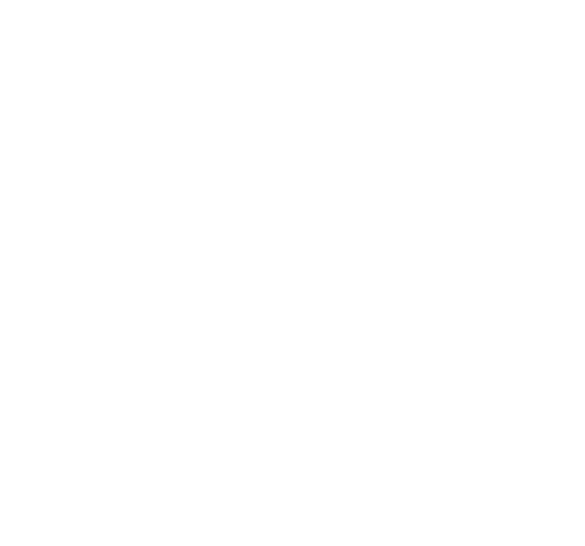
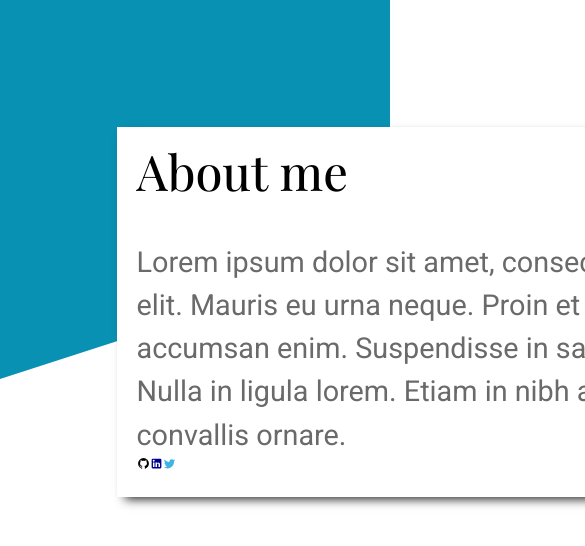
Before and after one commit to Advaitmenon1106/portfolio-responsive-design, a plain HTML site: page index.html in a window 390 px wide. Shown: the top 546 px of the page, 585 px wide, since content can reach past the window. Drawn offline with nearby package versions, Linux system fonts and the light colour scheme; a web font is replaced by a local one.

Commit message:
Design the about me div. Implement some amount of responsiveness to the about me div.

```diff
--- a/index.html
+++ b/index.html
@@ -1,11 +1,58 @@
 <!DOCTYPE html>
 <html lang="en">
-<head>
-    <meta charset="UTF-8">
-    <meta name="viewport" content="width=device-width, initial-scale=1.0">
+  <head>
+    <meta charset="UTF-8" />
+    <meta name="viewport" content="width=device-width, initial-scale=1.0" />
     <title>My Portfolio</title>
-</head>
-<body>
+    <link rel="stylesheet" href="./style.css" />
+  </head>
+  <body>
+    <div id="content">
+      <div class="blue-div">
+        <div class="about-me">
+          <p id="about-me-heading">About me</p>
+          Lorem ipsum dolor sit amet, consectetur adipiscing elit. Mauris eu
+          urna neque. Proin et dictum turpis, id accumsan enim. Suspendisse in
+          sapien purus. Nulla in ligula lorem. Etiam in nibh at mauris convallis
+          ornare.
 
-</body>
+          <div id="logos">
+            <svg
+              id="github-logo"
+              xmlns="http://www.w3.org/2000/svg"
+              viewBox="0 0 24 24"
+            >
+              <path
+                d="M12,2A10,10 0 0,0 2,12C2,16.42 4.87,20.17 8.84,21.5C9.34,21.58 9.5,21.27 9.5,21C9.5,20.77 9.5,20.14 9.5,19.31C6.73,19.91 6.14,17.97 6.14,17.97C5.68,16.81 5.03,16.5 5.03,16.5C4.12,15.88 5.1,15.9 5.1,15.9C6.1,15.97 6.63,16.93 6.63,16.93C7.5,18.45 8.97,18 9.54,17.76C9.63,17.11 9.89,16.67 10.17,16.42C7.95,16.17 5.62,15.31 5.62,11.5C5.62,10.39 6,9.5 6.65,8.79C6.55,8.54 6.2,7.5 6.75,6.15C6.75,6.15 7.59,5.88 9.5,7.17C10.29,6.95 11.15,6.84 12,6.84C12.85,6.84 13.71,6.95 14.5,7.17C16.41,5.88 17.25,6.15 17.25,6.15C17.8,7.5 17.45,8.54 17.35,8.79C18,9.5 18.38,10.39 18.38,11.5C18.38,15.32 16.04,16.16 13.81,16.41C14.17,16.72 14.5,17.33 14.5,18.26C14.5,19.6 14.5,20.68 14.5,21C14.5,21.27 14.66,21.59 15.17,21.5C19.14,20.16 22,16.42 22,12A10,10 0 0,0 12,2Z"
+              />
+            </svg>
+
+            <svg
+              id="linkedin-logo"
+              xmlns="http://www.w3.org/2000/svg"
+              viewBox="0 0 24 24"
+            >
+              <title>linkedin</title>
+              <path
+                d="M19 3A2 2 0 0 1 21 5V19A2 2 0 0 1 19 21H5A2 2 0 0 1 3 19V5A2 2 0 0 1 5 3H19M18.5 18.5V13.2A3.26 3.26 0 0 0 15.24 9.94C14.39 9.94 13.4 10.46 12.92 11.24V10.13H10.13V18.5H12.92V13.57C12.92 12.8 13.54 12.17 14.31 12.17A1.4 1.4 0 0 1 15.71 13.57V18.5H18.5M6.88 8.56A1.68 1.68 0 0 0 8.56 6.88C8.56 5.95 7.81 5.19 6.88 5.19A1.69 1.69 0 0 0 5.19 6.88C5.19 7.81 5.95 8.56 6.88 8.56M8.27 18.5V10.13H5.5V18.5H8.27Z"
+              />
+            </svg>
+
+            <svg
+              id="twitter-logo"
+              xmlns="http://www.w3.org/2000/svg"
+              viewBox="0 0 24 24"
+            >
+              <title>twitter</title>
+              <path
+                d="M22.46,6C21.69,6.35 20.86,6.58 20,6.69C20.88,6.16 21.56,5.32 21.88,4.31C21.05,4.81 20.13,5.16 19.16,5.36C18.37,4.5 17.26,4 16,4C13.65,4 11.73,5.92 11.73,8.29C11.73,8.63 11.77,8.96 11.84,9.27C8.28,9.09 5.11,7.38 3,4.79C2.63,5.42 2.42,6.16 2.42,6.94C2.42,8.43 3.17,9.75 4.33,10.5C3.62,10.5 2.96,10.3 2.38,10C2.38,10 2.38,10 2.38,10.03C2.38,12.11 3.86,13.85 5.82,14.24C5.46,14.34 5.08,14.39 4.69,14.39C4.42,14.39 4.15,14.36 3.89,14.31C4.43,16 6,17.26 7.89,17.29C6.43,18.45 4.58,19.13 2.56,19.13C2.22,19.13 1.88,19.11 1.54,19.07C3.44,20.29 5.7,21 8.12,21C16,21 20.33,14.46 20.33,8.79C20.33,8.6 20.33,8.42 20.32,8.23C21.16,7.63 21.88,6.87 22.46,6Z"
+              />
+            </svg>
+          </div>
+        </div>
+
+        <div id="blue-triangle"></div>
+      </div>
+    </div>
+  </body>
 </html>
--- a/style.css
+++ b/style.css
@@ -0,0 +1,98 @@
+@import url("https://fonts.googleapis.com/css2?family=Roboto:ital,wght@0,100;0,300;0,400;0,500;0,700;0,900;1,100;1,300;1,400;1,500;1,700;1,900&display=swap&family=Playfair+Display:ital,wght@0,400..900;1,400..900");
+
+* {
+  margin: 0;
+  padding: 0;
+  border: 0;
+}
+
+.blue-div {
+  /* flex: 1; */
+  background-color: #0891b2;
+  width: 100vw;
+  height: 30vh;
+  position: relative;
+}
+
+.white-div {
+  transform-origin: top;
+  z-index: -1;
+  transform-origin: bottom;
+  transform: skewY(-1.8deg);
+  border-right: 20px solid red;
+  /* transform: skewX(50deg); */
+  background-color: white;
+
+  /* border: ; */
+}
+
+#about-me-heading {
+  font-size: 1.7em;
+  font-family: "Playfair Display", "Times New Roman", Times, serif;
+  font-weight: 450;
+  color: black;
+  margin-bottom: 5%;
+}
+
+.about-me {
+  font-family: "Roboto", "Times New Roman", Times, serif;
+  position: absolute;
+  z-index: 1;
+  width: 23em;
+  height: auto;
+  max-width: 23em;
+  background-color: white;
+  color: rgb(107, 106, 106);
+  left: 30vw;
+  line-height: 1.5;
+  font-size: 1.8em;
+  top: 15vh;
+  box-shadow: 5px 5px 10px -3px rgb(29, 29, 29);
+  padding: 2% 2% 7% 5%;
+}
+
+#blue-triangle {
+  height: 0;
+  width: 0;
+  position: absolute;
+  border-left: 0 solid #0891b2;
+  border-right: 100vw solid transparent;
+  border-top: 15vh solid #0891b2;
+  border-bottom: 0 solid transparent;
+  top: 30vh;
+}
+
+#logos {
+  display: flex;
+  max-height: 10vh;
+  max-width: 10vw;
+}
+
+#github-logo,
+#linkedin-logo,
+#twitter-logo {
+  height: auto;
+}
+
+#github-logo {
+  flex: 1;
+}
+
+#linkedin-logo {
+  flex: 1;
+  fill: darkblue;
+}
+
+#twitter-logo {
+  flex: 1;
+  fill: rgb(64, 179, 224);
+}
+
+@media (max-device-width: 768px) {
+  .about-me {
+    box-shadow: none;
+    left: 0;
+    top: 45vh;
+    font-size: 3vw;
+  }
+}
```
